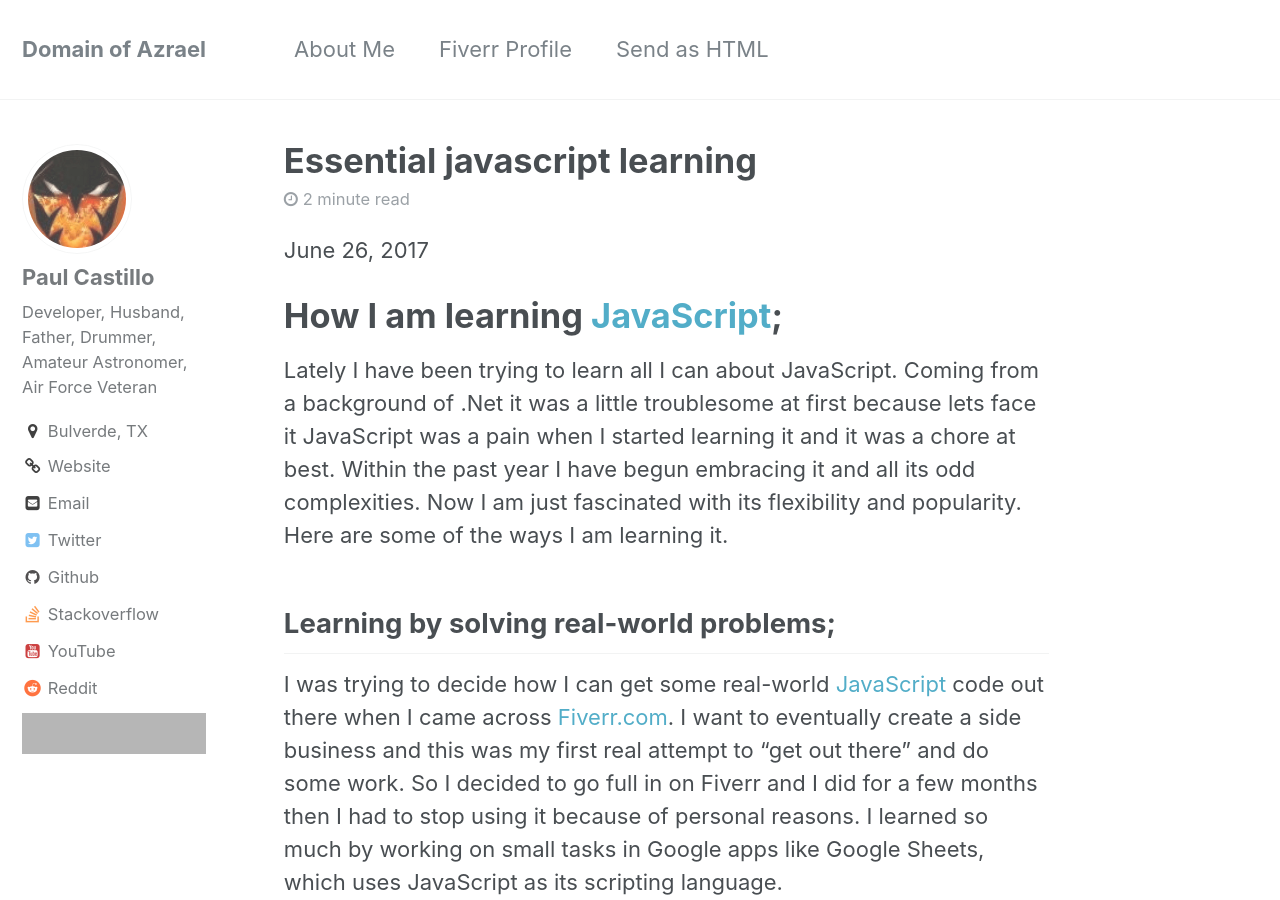
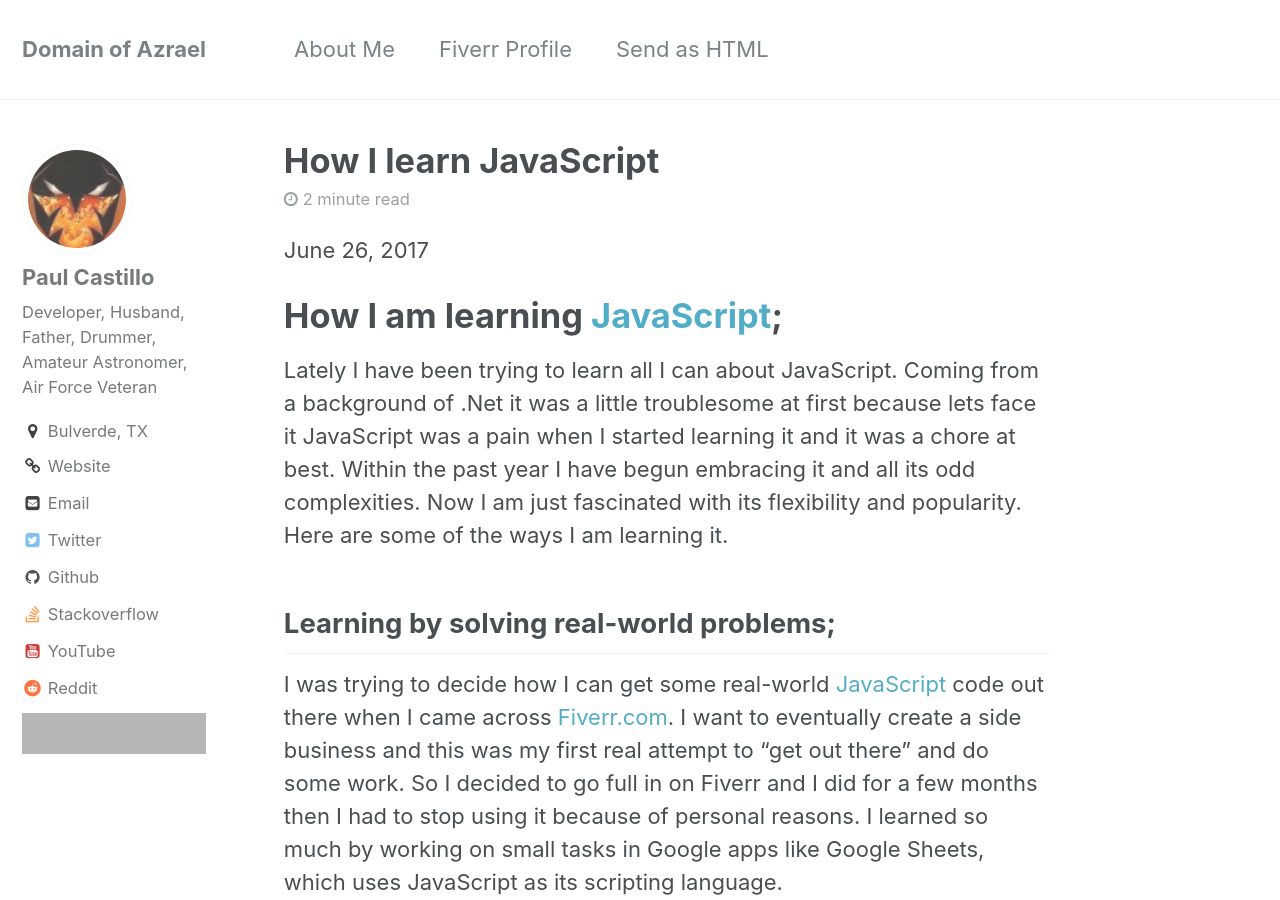
Before and after one commit to pcast01/pcast01.github.io, a Jekyll site: the page built from _posts/2017-06-26-Javascript-Learning.md, in a window 1280 px wide and 900 px high. Built offline with Jekyll 4.4.1, drawn with Linux system fonts in a browser that asks for light colours; comment, search, counter and statistics services are not loaded; grey boxes are pictures that could not be loaded.

Commit message:
Redo js title.

```diff
--- a/_posts/2017-06-26-Javascript-Learning.md
+++ b/_posts/2017-06-26-Javascript-Learning.md
@@ -1,6 +1,6 @@
 ---
 layout: single
-title: Essential javascript learning
+title: How I learn JavaScript
 excerpt: ""
 tags: [javascript]
 
```
